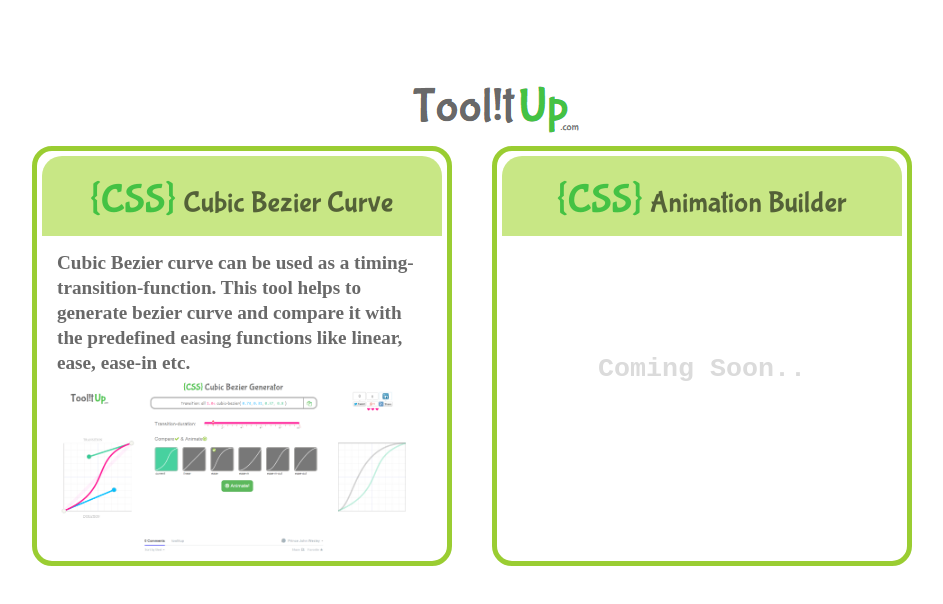
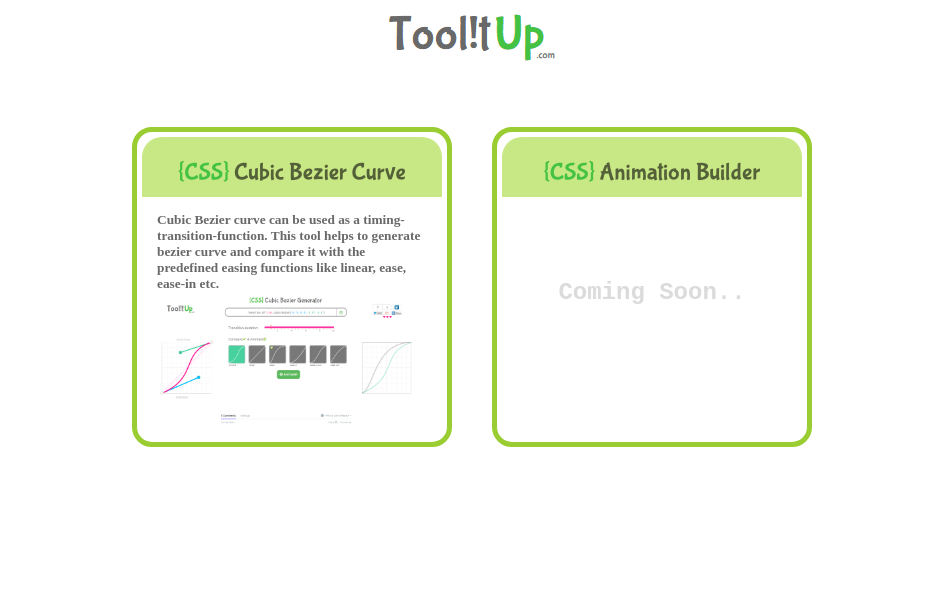
Before and after one commit to toolitup/toolitup.github.io, a website: page index.html in a window 1280 px wide. Shown: the whole page, without its empty margins (168-1111 px from the left). Drawn offline with nearby package versions, Linux system fonts and the light colour scheme.

Commit message:
Index page fix

```diff
--- a/index.html
+++ b/index.html
@@ -27,10 +27,11 @@
 
 <body>
 
-	<a href="http://www.toolitup.com">
-		<img class='tool-logo' src="assets/images/logo.png" alt="ToolitUp.com" >
-	</a>
-
+	<div class="flex-logo-container">
+		<a href="http://www.toolitup.com">
+			<img class='tool-logo' src="assets/images/logo.png" alt="ToolitUp.com" >
+		</a>
+	</div>
 	<div class="flex-container">
 
 			<div class="flex-item active-item" id="cubic-bezier-item">
--- a/public/assets/css/cubic-bezier.css
+++ b/public/assets/css/cubic-bezier.css
@@ -349,6 +349,8 @@
     max-width: 280px;
     min-width: 280px;
     top: 10%;
+    min-height: 65px;
+    max-height: 65px;
 }
 .t-social:before {
     color: deeppink;
--- a/public/assets/css/toolitup.css
+++ b/public/assets/css/toolitup.css
@@ -1,15 +1,17 @@
 @import url(http://fonts.googleapis.com/css?family=Bubblegum+Sans);
 
 .tool-logo {
-	position: absolute;
-	top: 10%;
-	left: 45vw;
 	cursor: pointer;
 }
 
 .flex-container {
-	padding: 5%;
-	margin: 5%;
+	padding: 2%;
+	margin: 1%;
+	min-width: 350px;
+}
+
+.flex-container, .flex-logo-container {
+
 	display: -webkit-box;
 	display: -moz-box;
 	display: -ms-flexbox;
@@ -28,7 +30,7 @@
 	text-align: center;
 	background-color: rgba(148, 209, 16, 0.51);
 	color: dimgrey;
-	font-size: 22pt;
+	font-size: 18pt;
 	border-radius: 20px 20px 0px 0px;
   	display: inline-block;
   	vertical-align: middle;
@@ -37,11 +39,14 @@
 
 }
 
+.t-heading:hover {
+	background-color: rgba(148, 209, 16, 0.71);
+}
 
 .cb-title:before {
 	content:"{CSS} ";
 	color: rgb(68, 194, 68);
-	font-size: 30pt;
+	font-size: 18pt;
 	font-family: 'Bubblegum Sans', cursor;
 	font-weight: 100;
 }
@@ -55,8 +60,8 @@
 
 .t-body {
 	height: 80%;
-	font-size: larger;
-	line-height: 1.3em;
+	font-size: 10pt;
+	/* line-height: 1.3em; */
 	margin: 15px;
 	margin-bottom: 0px;
 }
@@ -64,8 +69,8 @@
 .flex-item {
   	/* background: rgba(154, 205, 50, 0.76); */
   	padding: 5px;
-  	width: 400px;
-  	height: 400px;
+  	width: 300px;
+  	height: 300px;
   	margin: 20px;
   	color: dimgrey;
   	font-weight: bold;
@@ -77,12 +82,16 @@
 	border-radius: 20px;
 }
 
+.flex-item:hover {
+	border: 5px solid rgba(154, 205, 50, 0.78);
+}
+
 .todo-item {
 	color: rgb(219, 219, 219);
 	text-align: center;
 	font-family: monospace;
-	font-size: 20pt;
-	line-height: 10em;
+	font-size: 18pt;
+	line-height: 8em;
 	cursor: initial;
 }
 
```
